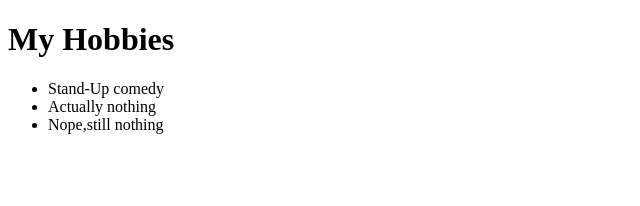
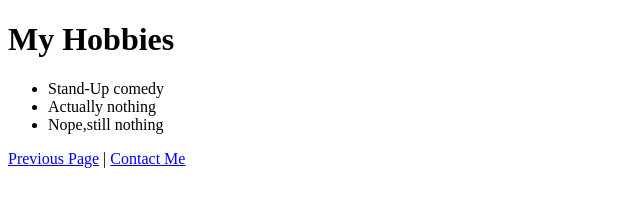
Before and after one commit to arsalanrahman/CV, a plain HTML site: page hobbies.html in a window 1280 px wide. Shown: the whole page, without its empty margins (0-640 px from the left). Drawn offline with Linux system fonts and the light colour scheme.

Commit message:
links added

```diff
--- a/hobbies.html
+++ b/hobbies.html
@@ -12,5 +12,9 @@
         <li>Actually nothing</li>
         <li>Nope,still nothing</li>
     </ul>
+     <nav>
+        <a href="index.html">Previous Page</a>  |
+        <a href="contact.html">Contact Me</a>
+    </nav>
 </body>
 </html>
```
